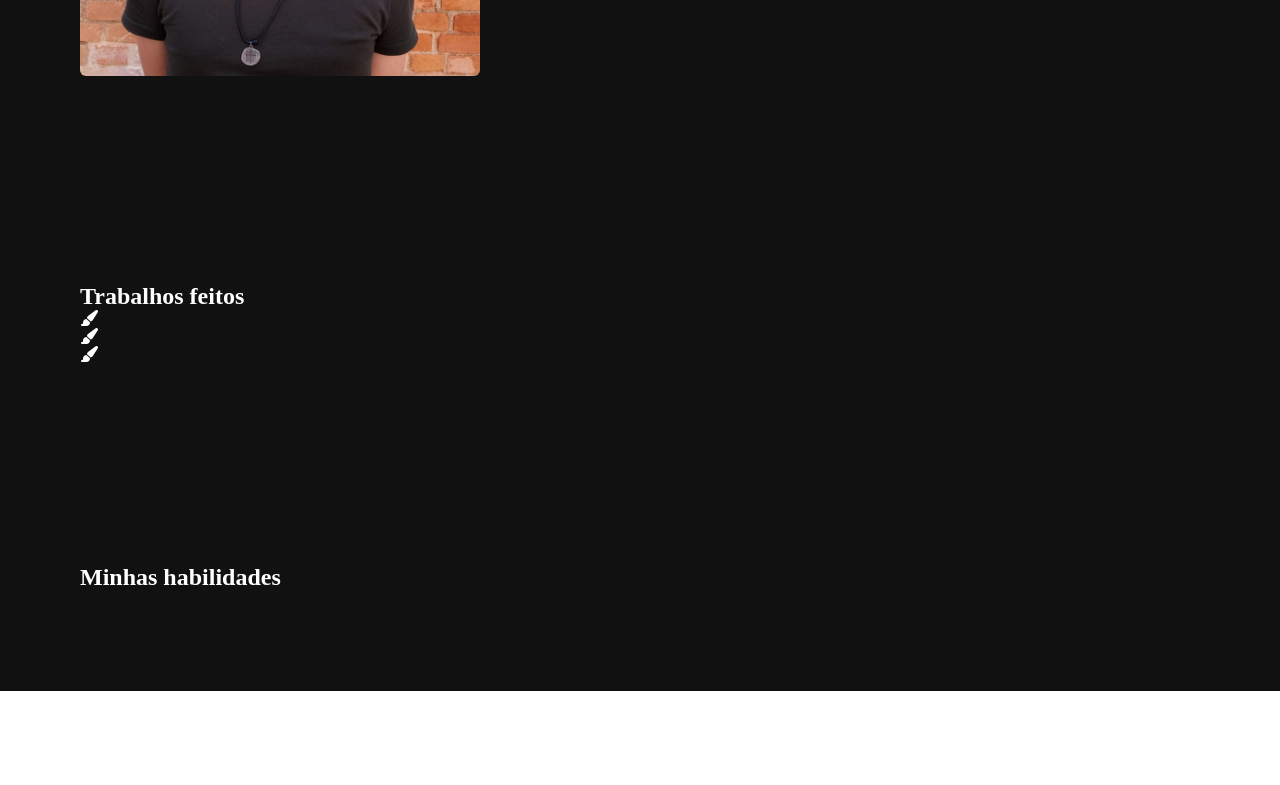
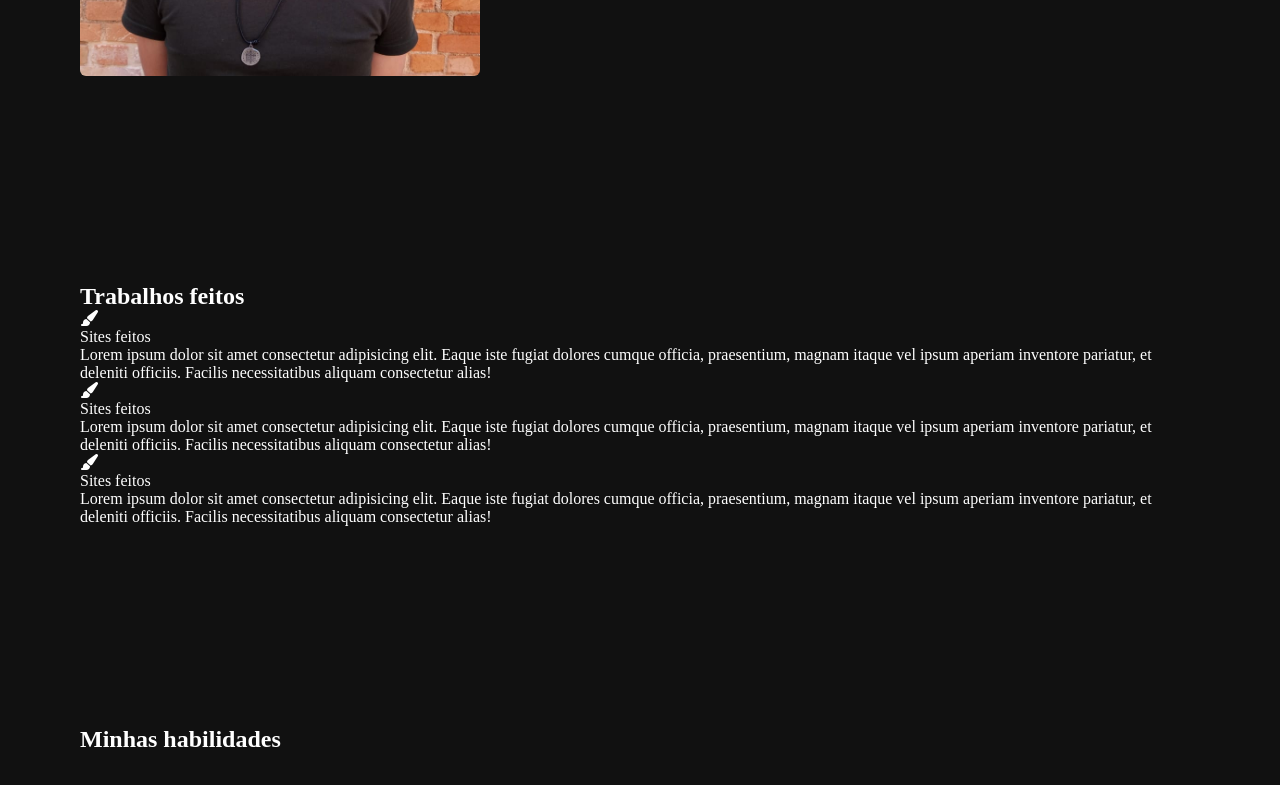
Before and after one commit to DevGabrielPires/Site-portfolio, a plain HTML site: page index.html in a window 1280 px wide. Shown: the part 1349-2134 px from the top of the page. Before the commit the page ends 2040 px from the top, so only its background shows below. Drawn offline with nearby package versions, Linux system fonts and the light colour scheme.

Commit message:
adicionando trabalhos feitos

```diff
--- a/index.html
+++ b/index.html
@@ -14,6 +14,7 @@
 </head>
 
 <body>
+    <!-- menu topo -->
     <nav class="navbar">
         <div class="max-width">
             <div class="logo"><a href="#">Portfólio</a></div>
@@ -30,6 +31,8 @@
         </div>
     </nav>
 
+    <!-- Página inicial de boas vindas -->
+
     <section class="home" id="home">
         <div class="max-width">
             <div class="home-content">
@@ -40,6 +43,8 @@
             </div>
         </div>
     </section>
+
+    <!-- seção sobre mim  -->
 
     <section class="about" id="about">
         <div class="max-width">
@@ -57,6 +62,8 @@
         </div>
     </section>
 
+    <!-- Seção sobre meus trabalhos  -->
+
     <section class="Services" id="Services">
         <div class="max-width">
             <H2 class="title">Trabalhos feitos</H2>
@@ -64,24 +71,31 @@
                 <div class="card">
                     <div class="box">
                         <i class="fas fa-paint-brush"></i>
-
+                        <div class="text">Sites feitos</div>
+                        <p>Lorem ipsum dolor sit amet consectetur adipisicing elit. Eaque iste fugiat dolores cumque officia, praesentium, magnam itaque vel ipsum aperiam inventore pariatur, et deleniti officiis. Facilis necessitatibus aliquam consectetur alias!</p>
                     </div>
                 </div>
+
                 <div class="card">
                     <div class="box">
                         <i class="fas fa-paint-brush"></i>
-
+                        <div class="text">Sites feitos</div>
+                        <p>Lorem ipsum dolor sit amet consectetur adipisicing elit. Eaque iste fugiat dolores cumque officia, praesentium, magnam itaque vel ipsum aperiam inventore pariatur, et deleniti officiis. Facilis necessitatibus aliquam consectetur alias!</p>
                     </div>
                 </div>
+
                 <div class="card">
                     <div class="box">
                         <i class="fas fa-paint-brush"></i>
-
+                        <div class="text">Sites feitos</div>
+                        <p>Lorem ipsum dolor sit amet consectetur adipisicing elit. Eaque iste fugiat dolores cumque officia, praesentium, magnam itaque vel ipsum aperiam inventore pariatur, et deleniti officiis. Facilis necessitatibus aliquam consectetur alias!</p>
                     </div>
                 </div>
             </div>
         </div>
     </section>
+
+    <!-- seção sobre habilidades -->
 
     <section class="skills" id="skills">
         <div class="max-width">
```
